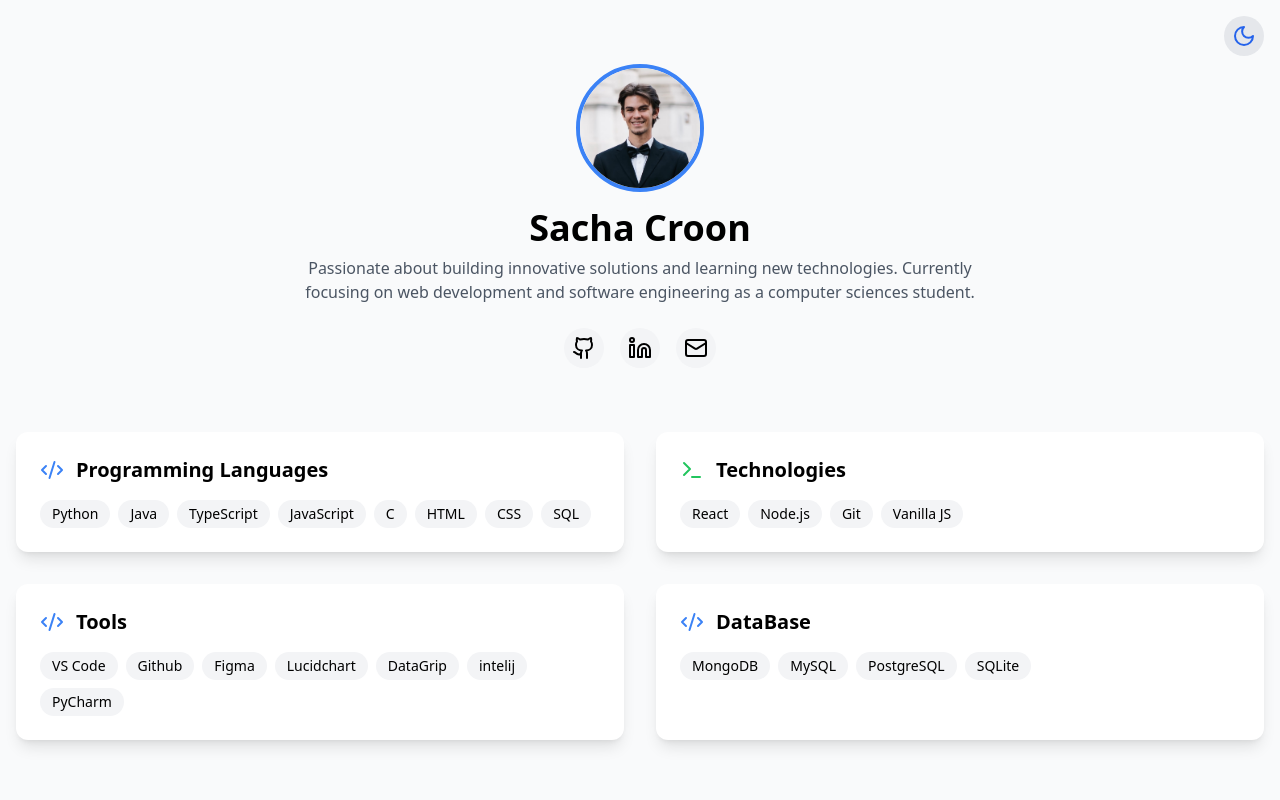
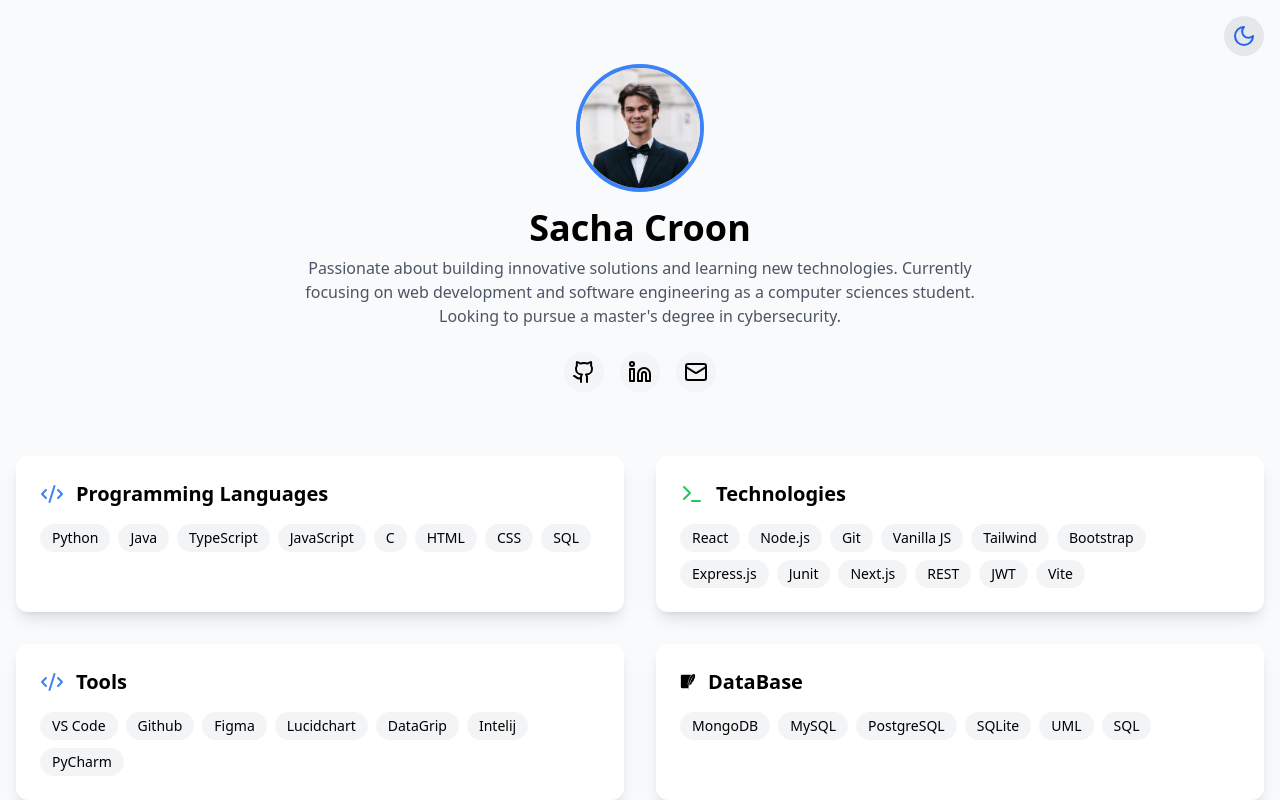
Before and after one commit to sacha-croon-vinci/Online-Resume, a React (Vite) app: page / in a window 1280 px wide. Shown: the top 800 px of the page. Built offline with nearby package versions, Linux system fonts and the light colour scheme.

Commit message:
new(data): new sections

```diff
--- a/src/App.tsx
+++ b/src/App.tsx
@@ -8,9 +8,9 @@ function App() {
   const { theme, toggleTheme } = useTheme();
 
   const programmingLanguages = ['Python', 'Java', 'TypeScript', 'JavaScript', 'C', 'HTML', 'CSS','SQL'];
-  const technologies = ['React', 'Node.js', 'Git', 'Vanilla JS'];
-  const tools = ['VS Code', 'Github', 'Figma', 'Lucidchart','DataGrip','intelij','PyCharm'];
-  const DataBase = ['MongoDB', 'MySQL', 'PostgreSQL', 'SQLite'];
+  const technologies = ['React', 'Node.js', 'Git', 'Vanilla JS','Tailwind','Bootstrap','Express.js','Junit','Next.js','REST','JWT','Vite'];
+  const tools = ['VS Code', 'Github', 'Figma', 'Lucidchart','DataGrip','Intelij','PyCharm'];
+  const DataBase = ['MongoDB', 'MySQL', 'PostgreSQL', 'SQLite','UML','SQL'];
 
   return (
     <div className="min-h-screen bg-gray-50 dark:bg-gray-900 transition-colors">
@@ -38,6 +38,7 @@ function App() {
           <SkillCard
             title="DataBase"
             items={DataBase}
+            icon='database'
 
           />
         </div>
--- a/src/components/Hero.tsx
+++ b/src/components/Hero.tsx
@@ -8,13 +8,14 @@ export function Hero() {
       <img
         src={profile}
         alt="Profile"
-        className="w-32 h-32 rounded-full mx-auto mb-4 object-cover border-4 border-blue-500"
+        className="w-32 h-32 rounded-full mx-auto mb-4 object-cover border-4 border-blue-500 hover:shadow-lg transition-shadow "
 
       />
       <h1 className="text-4xl font-bold mb-2 dark:text-white">Sacha Croon</h1>
       <p className="text-gray-600 dark:text-gray-400 mb-6 max-w-2xl mx-auto">
         Passionate about building innovative solutions and learning new technologies.
         Currently focusing on web development and software engineering as a computer sciences student.
+        Looking to pursue a master's degree in cybersecurity.
       </p>
       <div className="flex justify-center gap-4">
         <a
--- a/src/components/SkillCard.tsx
+++ b/src/components/SkillCard.tsx
@@ -1,20 +1,26 @@
-import { Code2, Terminal } from 'lucide-react';
+import { Code2, Terminal,  } from 'lucide-react';
+import {SiSqlite } from 'react-icons/si'; // Importing database icons
+
 
 interface SkillCardProps {
   title: string;
   items: string[];
-  icon?: 'code' | 'terminal' | undefined;
+  icon?: 'code' | 'terminal' |'database' |undefined;
 }
 
 export function SkillCard({ title, items, icon = 'code' }: SkillCardProps) {
+
+
   return (
     <div className="bg-white dark:bg-gray-800 p-6 rounded-xl shadow-lg hover:shadow-2xl transition-shadow">
       <div className="flex items-center gap-3 mb-4">
+        {icon === 'database' ? <SiSqlite /> : null}
         {icon === 'code' ? (
           <Code2 className="w-6 h-6 text-blue-500" />
-        ) : (
+        ) : null}
+        {icon === 'terminal' ? (
           <Terminal className="w-6 h-6 text-green-500" />
-        )}
+        ) : null}
         <h3 className="text-xl font-bold dark:text-white ">{title}</h3>
       </div>
       <div className="flex flex-wrap gap-2">
```
